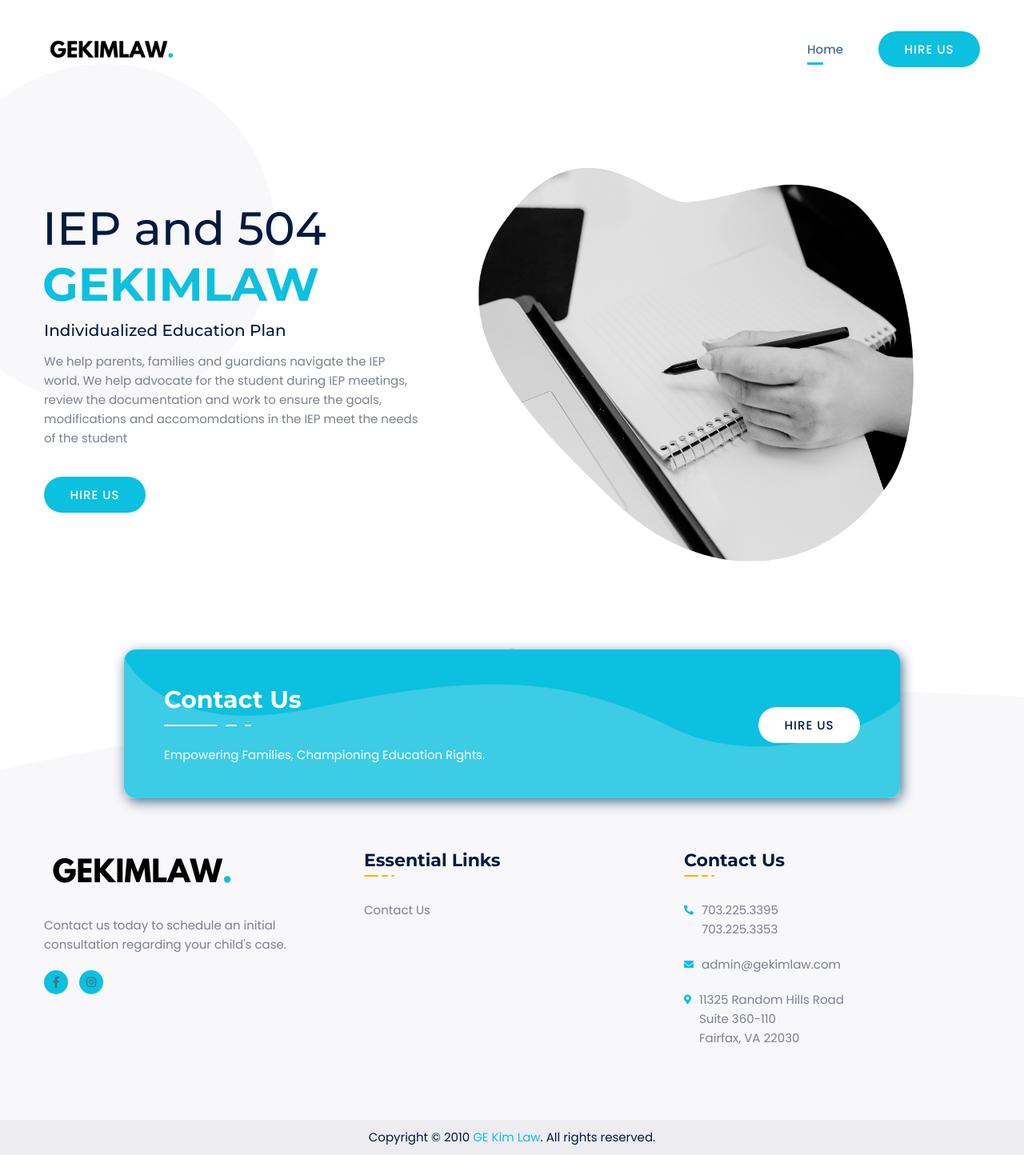
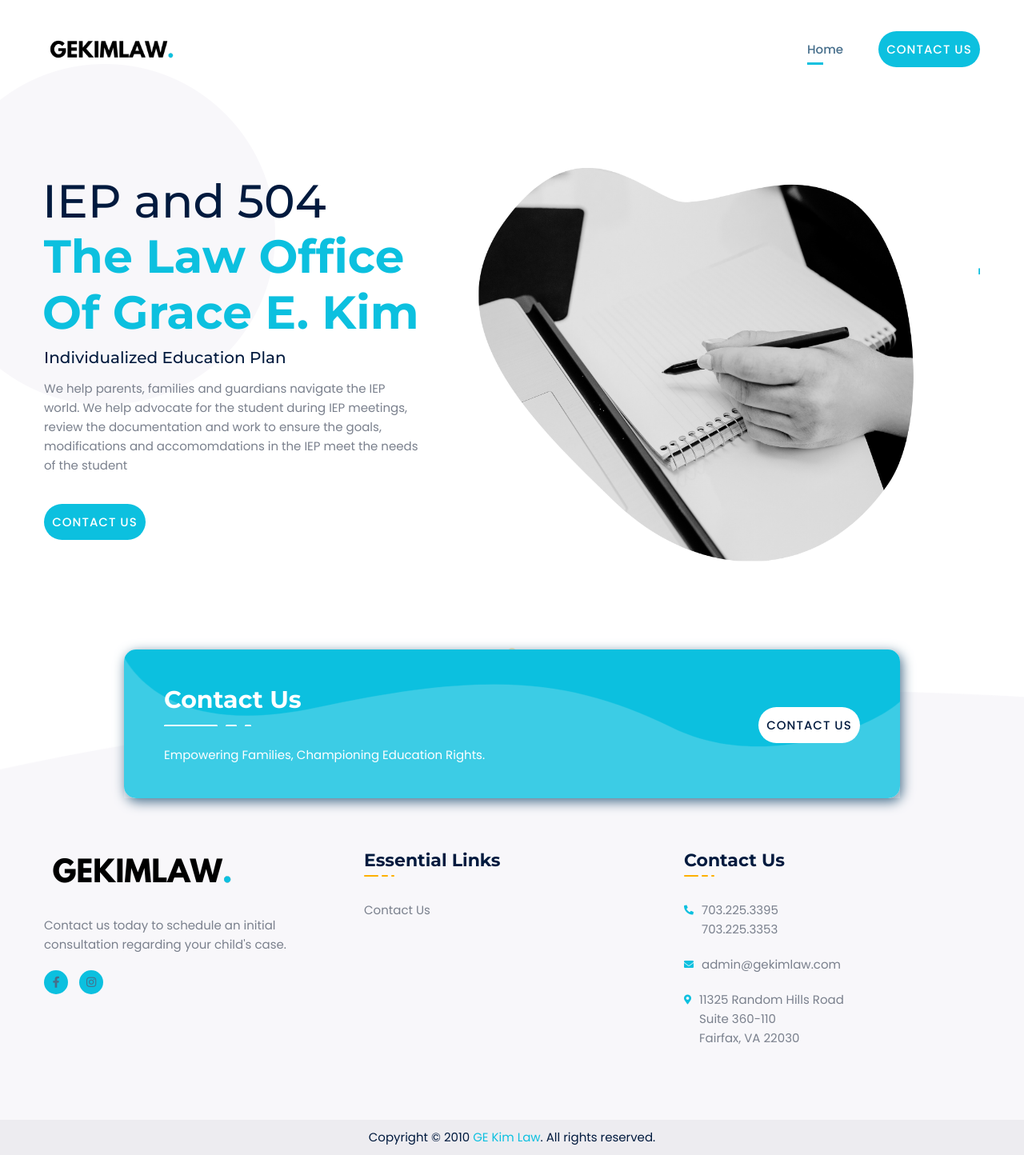
Before and after one commit to GEKimLaw/gekimlaw.github.io, a Jekyll site: the page built from index.md, in a window 1280 px wide. Shown: the whole page at 80% size. Built offline with Jekyll 4.4.1, drawn with Linux system fonts in a browser that asks for light colours; comment, search, counter and statistics services are not loaded.

Commit message:
changed hire us to contact us

```diff
--- a/_config.yml
+++ b/_config.yml
@@ -144,4 +144,4 @@ hire_us:
   description: "Empowering Families, Championing Education Rights."
   button:
     link: "/contact/"
-    name: "Hire Us"
+    name: "Contact Us"
--- a/_includes/header.html
+++ b/_includes/header.html
@@ -51,7 +51,7 @@
 						{% endif %}
 					</li>
 					{% endfor %}
-					<li class="menu-item"><a href="/contact/" class="deneb_btn">Hire Us</a></li>
+					<li class="menu-item"><a href="/contact/" class="deneb_btn">Contact Us</a></li>
 				</ul>
 			</div>
 		</div>
--- a/_includes/navigation.html
+++ b/_includes/navigation.html
@@ -13,6 +13,6 @@
 		</li>
        {% endif %}
       {% endfor %}
-      <li class="menu-item"><a href="/contact/" class="deneb_btn">Hire Us</a></li>
+      <li class="menu-item"><a href="/contact/" class="deneb_btn">Contact Us</a></li>
     </ul>
 </nav>
--- a/index.md
+++ b/index.md
@@ -8,22 +8,22 @@ slider:
     heading2: "Education Law"
     text: "We are a Virginia based law firm who specialize in special education law. We advocate on behalf of students from Kindergarden to 12th grade. As parents and advocates of disabled students always presume competence."
     button:
-      name: "Hire Us"
-      link: "#"
+      name: "Contact Us"
+      link: "/contact/"
   - image: "/assets/images/banner_02.png"
-    heading: "IEP and 504 <br><span>GEKIMLAW</span>"
+    heading: "IEP and 504 <br><span>The Law Office Of Grace E. Kim</span>"
     heading2: "Individualized Education Plan"
     text: "We help parents, families and guardians navigate the IEP world. We help advocate for the student during IEP meetings, review the documentation and work to ensure the goals, modifications and accomomdations in the IEP meet the needs of the student"
     button:
-      name: "Hire Us"
-      link: "#"
+      name: "Contact Us"
+      link: "/contact/"
   - image: "/assets/images/banner_03.png"
-    heading: "School Discipline <br><span>GEKIMLAW</span>"
+    heading: "School Discipline <br><span>The Law Office Of Grace E. Kim</span>"
     heading2: "Suspensions, expulsions, manifestation determination reviews"
     text: "When a student is facing school discipline it can be hard to approach the situation, we help answer questions, we attend meetings and hearings with you and ensure the student's rights are being upheld."
     button:
-      name: "Hire Us"
-      link: "#"
+      name: "Contact Us"
+      link: "/contact/"
 
 # Services
 services:
```
